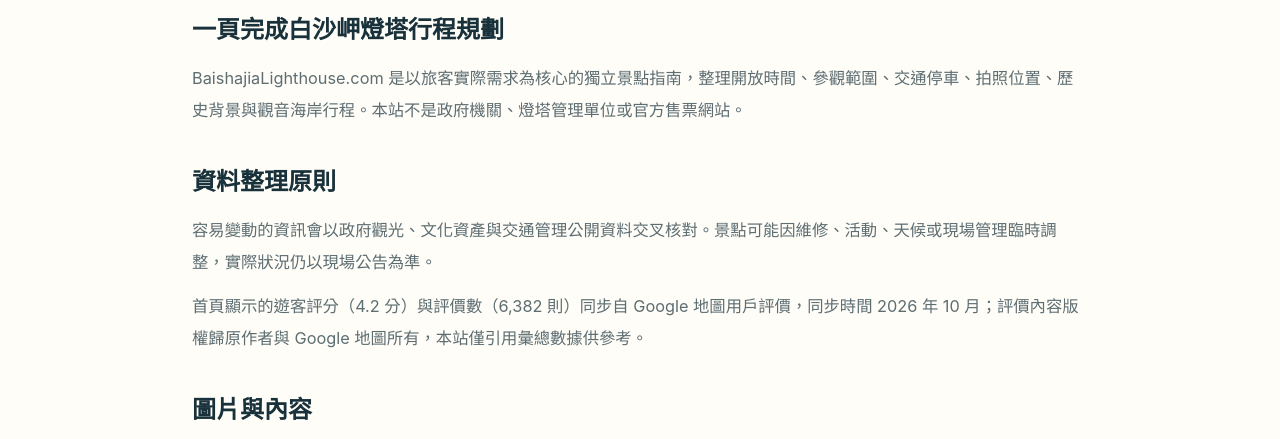
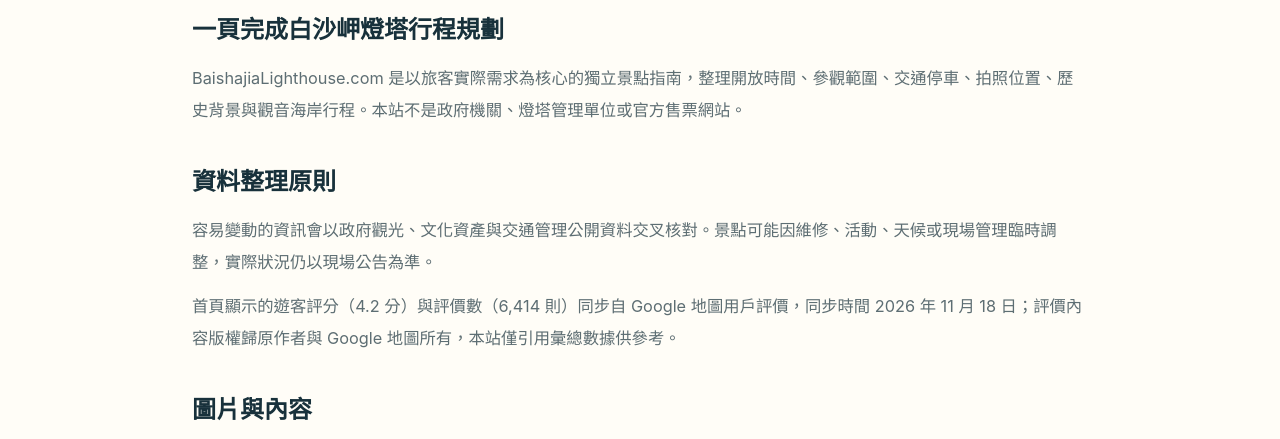
Before and after one commit to n20186005-hash/baishajialighthouse, an Astro site: page /about in a window 1280 px wide. Shown: the part 326-765 px from the top of the page. Built offline with nearby package versions, Linux system fonts and the light colour scheme; Astro itself is replaced by a stand-in of ours.

Commit message:
Update Google Maps review count to 6,414 and sync date

```diff
--- a/src/pages/about/index.astro
+++ b/src/pages/about/index.astro
@@ -19,7 +19,7 @@ import BaseLayout from '../../layouts/BaseLayout.astro';
         <section>
           <h2 class="text-2xl font-extrabold text-ink">資料整理原則</h2>
           <p class="mt-4">容易變動的資訊會以政府觀光、文化資產與交通管理公開資料交叉核對。景點可能因維修、活動、天候或現場管理臨時調整，實際狀況仍以現場公告為準。</p>
-          <p class="mt-3">首頁顯示的遊客評分（4.2 分）與評價數（6,382 則）同步自 Google 地圖用戶評價，同步時間 2026 年 10 月；評價內容版權歸原作者與 Google 地圖所有，本站僅引用彙總數據供參考。</p>
+          <p class="mt-3">首頁顯示的遊客評分（4.2 分）與評價數（6,414 則）同步自 Google 地圖用戶評價，同步時間 2026 年 11 月 18 日；評價內容版權歸原作者與 Google 地圖所有，本站僅引用彙總數據供參考。</p>
         </section>
         <section>
           <h2 class="text-2xl font-extrabold text-ink">圖片與內容</h2>
```
